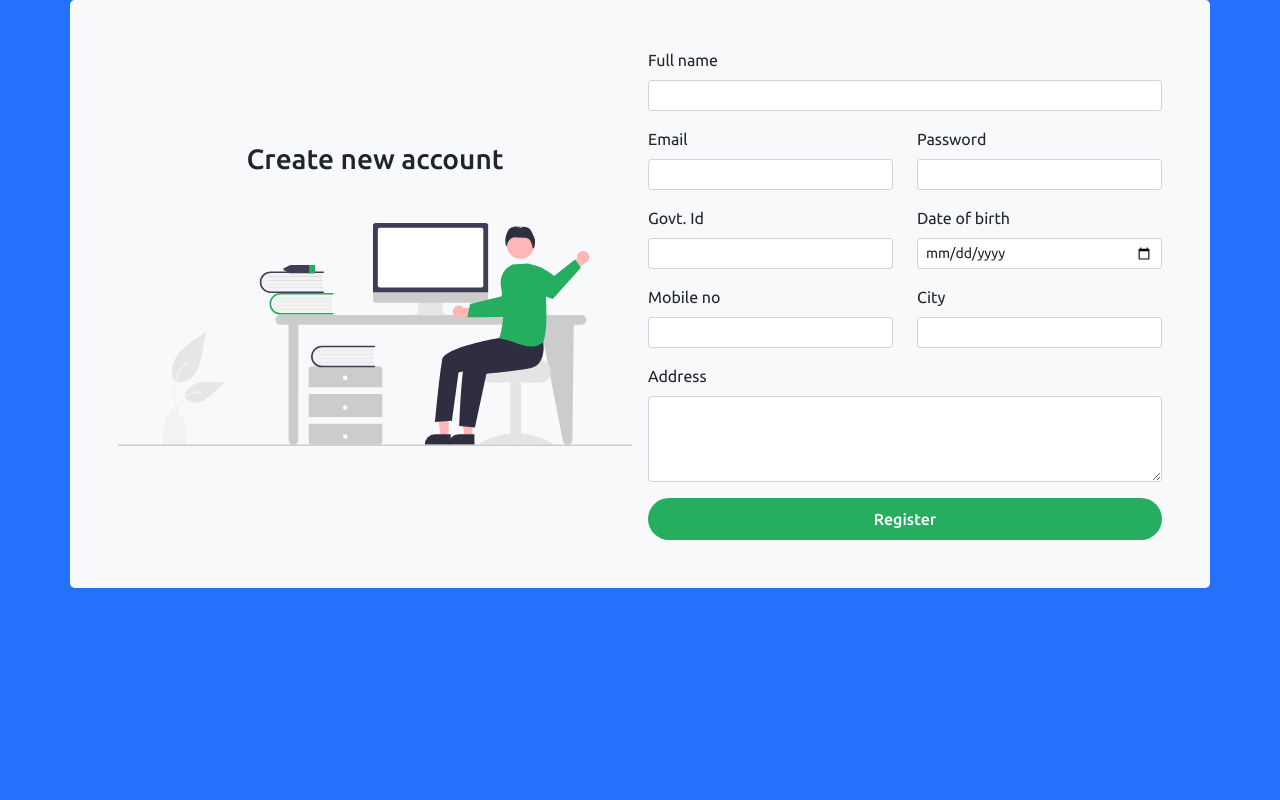
After one commit to Habidhossen/COVID19-KeepSafe-Yourself, a PHP site: page /registration.html in a window 1280 px wide. The commit adds this page. Run offline with PHP 8.4, Linux system fonts and the light colour scheme; some libraries are stand-ins or nearby versions.

Commit message:
registration form added

```diff
--- a/css/style.css
+++ b/css/style.css
@@ -108,6 +108,20 @@ body {
   color: var(--color-blue);
   border: 1px solid var(--color-blue);
 }
+
+/* -------------------------------
+      Registration.html
+------------------------------- */
+.registration-section {
+  height: 100vh;
+  background-color: #2471fb;
+}
+.register-left-part {
+  display: flex;
+  flex-direction: column;
+  align-items: center;
+}
+
 /* -------------------------------
 Responsiveness for Mobile Devices
 ------------------------------- */
--- /dev/null
+++ b/registration.html
@@ -0,0 +1,165 @@
+<!DOCTYPE html>
+<html lang="en">
+  <head>
+    <meta charset="UTF-8" />
+    <meta http-equiv="X-UA-Compatible" content="IE=edge" />
+    <meta name="viewport" content="width=device-width, initial-scale=1.0" />
+    <!-- Title -->
+    <title>COVID19 - KeepSafe Yourself</title>
+    <!-- Font Awesome -->
+    <script
+      src="https://kit.fontawesome.com/955a413869.js"
+      crossorigin="anonymous"
+    ></script>
+    <!-- Google Font -->
+    <link rel="preconnect" href="https://fonts.googleapis.com" />
+    <link rel="preconnect" href="https://fonts.gstatic.com" crossorigin />
+    <link
+      href="https://fonts.googleapis.com/css2?family=Ubuntu:wght@300;400;500;700&display=swap"
+      rel="stylesheet"
+    />
+    <!-- Bootstrap CSS -->
+    <link
+      href="https://cdn.jsdelivr.net/npm/bootstrap@5.1.3/dist/css/bootstrap.min.css"
+      rel="stylesheet"
+      integrity="sha384-1BmE4kWBq78iYhFldvKuhfTAU6auU8tT94WrHftjDbrCEXSU1oBoqyl2QvZ6jIW3"
+      crossorigin="anonymous"
+    />
+    <!-- My CSS -->
+    <link rel="stylesheet" href="css/style.css" />
+  </head>
+  <body>
+    <!----------------------------------
+            Main start here...
+    ---------------------------------->
+    <main>
+      <!-- Create new account -->
+      <section class="registration-section">
+        <div class="container bg-light rounded-3 p-5">
+          <div
+            class="row row-cols-1 row-sm-cols-1 row-cols-md-2 row-cols-lg-2 g-3 align-items-center"
+          >
+            <!-- left part -->
+            <div class="col">
+              <div class="register-left-part">
+                <h3 class="mb-5">Create new account</h3>
+                <img
+                  class="img-fluid"
+                  src="images/registration-cover.svg"
+                  alt=""
+                />
+              </div>
+            </div>
+            <!-- right part -->
+            <div class="col">
+              <div>
+                <form>
+                  <div class="mb-3">
+                    <label for="" class="form-label">Full name</label>
+                    <input
+                      type="text"
+                      class="form-control form-control-sm"
+                      id=""
+                    />
+                  </div>
+                  <div
+                    class="row row-cols-1 row-cols-sm-1 row-cols-md-2 row-cols-lg-2 mb-3"
+                  >
+                    <div class="col">
+                      <label for="" class="form-label">Email</label>
+                      <input
+                        type="email"
+                        class="form-control form-control-sm"
+                        id=""
+                      />
+                    </div>
+                    <div class="col">
+                      <label for="" class="form-label">Password</label>
+                      <input
+                        type="password"
+                        class="form-control form-control-sm"
+                        id=""
+                      />
+                    </div>
+                  </div>
+                  <div
+                    class="row row-cols-1 row-cols-sm-1 row-cols-md-2 row-cols-lg-2 mb-3"
+                  >
+                    <div class="col">
+                      <label for="" class="form-label">Govt. Id</label>
+                      <input
+                        type="number"
+                        class="form-control form-control-sm"
+                        id=""
+                      />
+                    </div>
+                    <div class="col">
+                      <label for="" class="form-label">Date of birth</label>
+                      <input
+                        type="date"
+                        class="form-control form-control-sm"
+                        id=""
+                      />
+                    </div>
+                  </div>
+                  <div
+                    class="row row-cols-1 row-cols-sm-1 row-cols-md-2 row-cols-lg-2 mb-3"
+                  >
+                    <div class="col">
+                      <label for="" class="form-label">Mobile no</label>
+                      <input
+                        type="email"
+                        class="form-control form-control-sm"
+                        id=""
+                      />
+                    </div>
+                    <div class="col">
+                      <label for="" class="form-label">City</label>
+                      <input
+                        type="password"
+                        class="form-control form-control-sm"
+                        id=""
+                      />
+                    </div>
+                  </div>
+                  <div class="mb-3">
+                    <label for="exampleFormControlTextarea1" class="form-label"
+                      >Address</label
+                    >
+                    <textarea
+                      class="form-control"
+                      id="exampleFormControlTextarea1"
+                      rows="3"
+                    ></textarea>
+                  </div>
+
+                  <button type="submit" class="btn register-btn w-100">
+                    Register
+                  </button>
+                </form>
+              </div>
+            </div>
+          </div>
+        </div>
+      </section>
+
+      <!-- Admin Login Page -->
+    </main>
+
+    <!-- Bootstrap JS CDN -->
+    <script
+      src="https://cdn.jsdelivr.net/npm/@popperjs/core@2.10.2/dist/umd/popper.min.js"
+      integrity="sha384-7+zCNj/IqJ95wo16oMtfsKbZ9ccEh31eOz1HGyDuCQ6wgnyJNSYdrPa03rtR1zdB"
+      crossorigin="anonymous"
+    ></script>
+    <script
+      src="https://cdn.jsdelivr.net/npm/bootstrap@5.1.3/dist/js/bootstrap.min.js"
+      integrity="sha384-QJHtvGhmr9XOIpI6YVutG+2QOK9T+ZnN4kzFN1RtK3zEFEIsxhlmWl5/YESvpZ13"
+      crossorigin="anonymous"
+    ></script>
+    <!-- Lottie Animation -->
+    <script src="https://unpkg.com/@lottiefiles/lottie-player@latest/dist/lottie-player.js"></script>
+    <!-- Connect with app.js file -->
+    <script src="js/app.js"></script>
+  </body>
+</html>
```
Also changed, not shown: images/registration-cover.svg (added).
